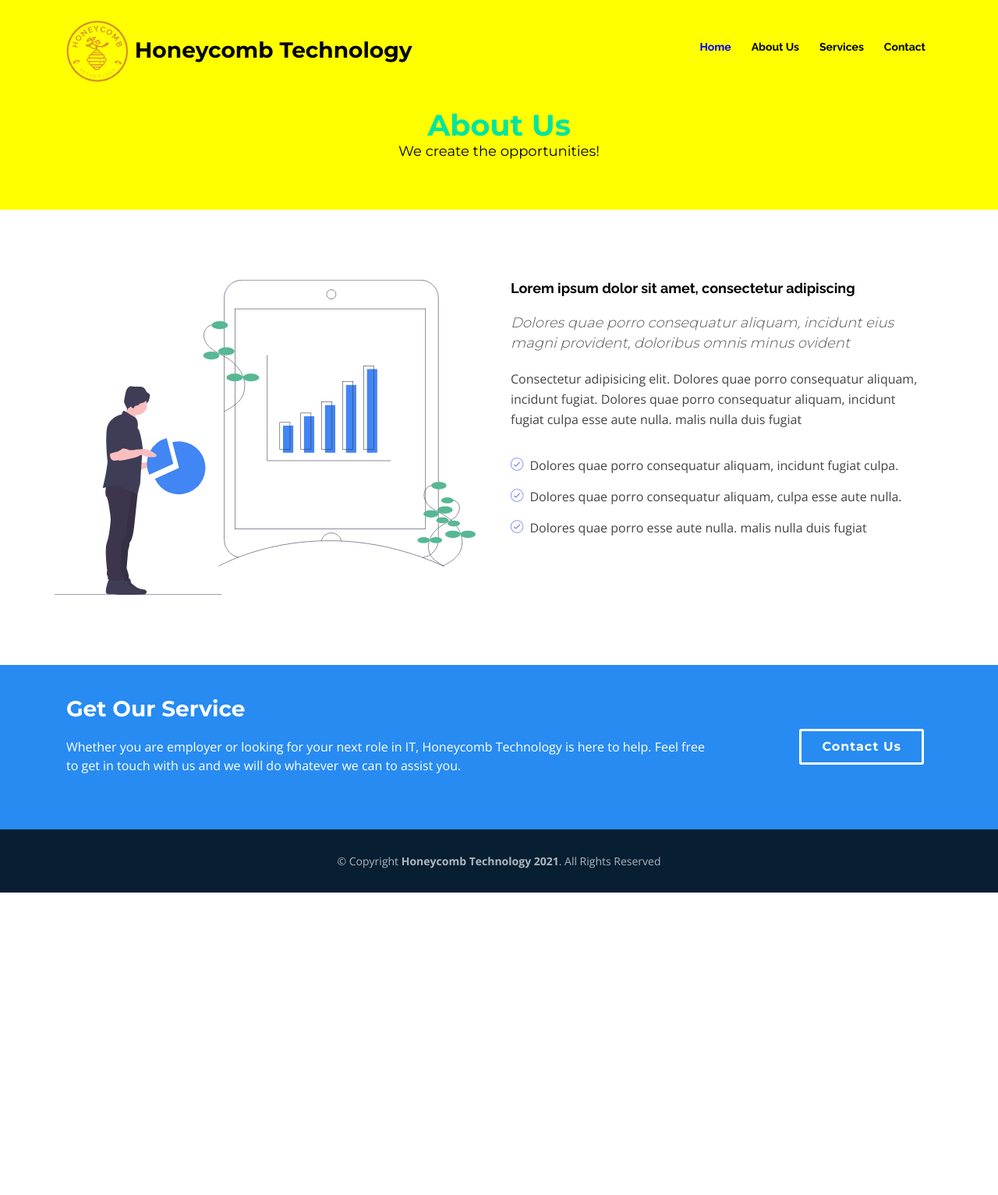
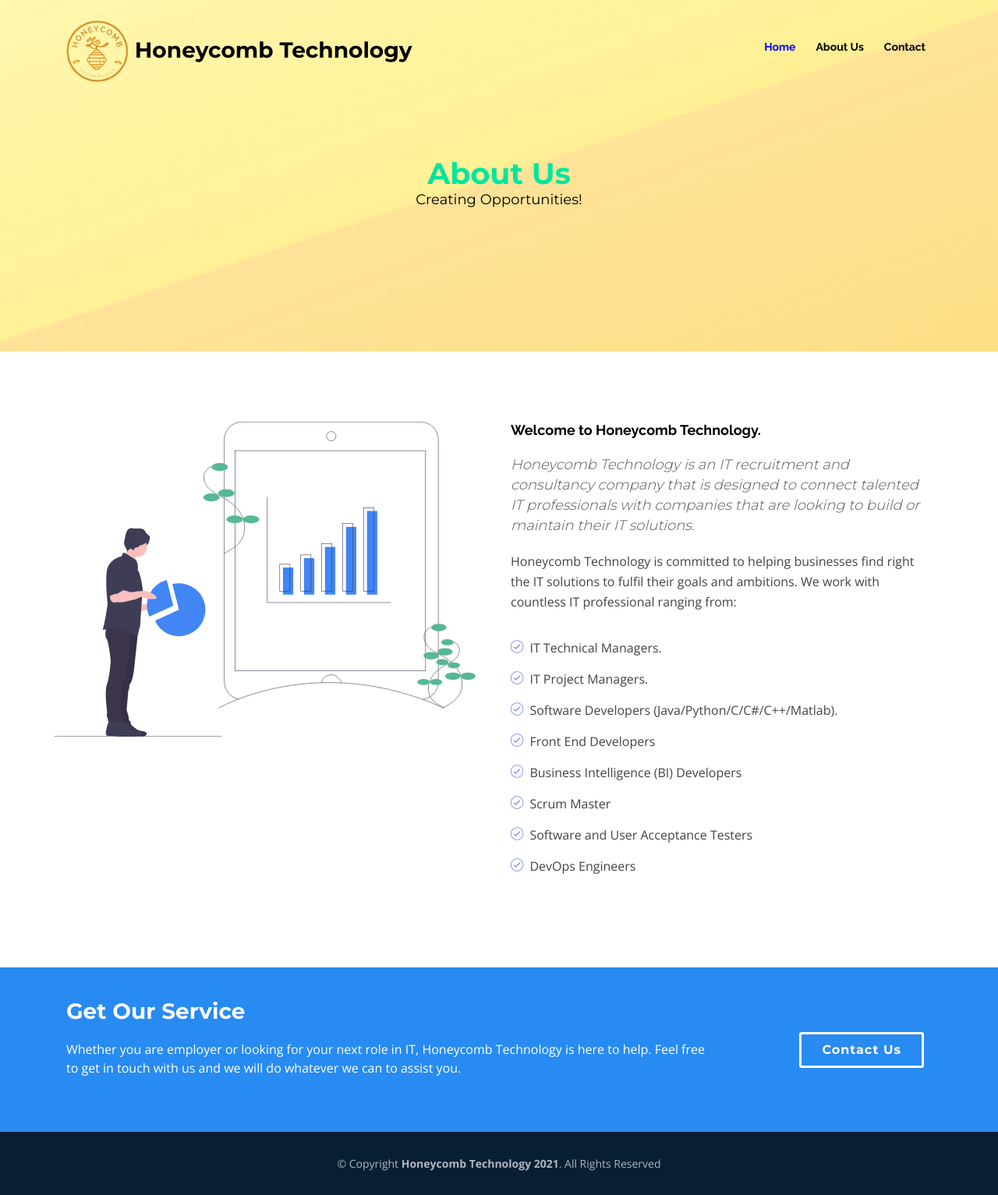
Before and after one commit to yonisM/honeycomb_technology, a Flask app: page /about in a window 1280 px wide. Shown: the whole page at 78% size. Before the commit the page ends 1145 px from the top, so only its background shows below. Run offline with Flask 2, Linux system fonts and the light colour scheme; some libraries are stand-ins or nearby versions; some web fonts are replaced.

Commit message:
Revamp site with email functionality

```diff
--- a/honecomb_technology/static/content/style.css
+++ b/honecomb_technology/static/content/style.css
@@ -525,10 +525,10 @@
 /*-------------------------------------------------
 Inner Banner
 ---------------------------------------------------*/
-#innerBanner{
-	padding: 138px 0 64px;
-	text-align:center;
-	background: yellow;
+#innerBanner {
+    padding: 0px 0 64px;
+    text-align: center;
+
 }
 #innerBanner h2{
 	color:black;
--- a/honecomb_technology/templates/about.html
+++ b/honecomb_technology/templates/about.html
@@ -3,18 +3,21 @@
 {% block content %}
 
 <!--==========================
-    Page Banner Section
+  Hero Section
 ============================-->
+<section id="hero" class="clearfix">
+    <div class="container">
+
         <section id="innerBanner">
             <div class="inner-content">
-        <h2><span>About Us</span><br>We create the opportunities!</h2>
+                <h2><span>About Us</span><br>Creating Opportunities!</h2>
                 <div>
                 </div>
             </div>
         </section><!-- #Page Banner -->
 
-<main id="main">
-
+    </div>
+</section><!-- #Hero -->
 <!--==========================
   About Section
 ============================-->
@@ -26,13 +29,20 @@
             </div>
 
             <div class="col-lg-6 content">
-                    <h2>Lorem ipsum dolor sit amet, consectetur adipiscing</h2>
-                    <h3>Dolores quae porro consequatur aliquam, incidunt eius magni provident, doloribus omnis minus ovident</h3>
-                    <p>Consectetur adipisicing elit. Dolores quae porro consequatur aliquam, incidunt fugiat. Dolores quae porro consequatur aliquam, incidunt fugiat culpa esse aute nulla. malis nulla duis fugiat</p>
+                <h2>Welcome to Honeycomb Technology.</h2>
+                <h3>Honeycomb Technology is an IT recruitment and consultancy company that is designed to connect talented IT professionals with companies that are looking to build or maintain their IT solutions.</h3>
+                <p>Honeycomb Technology is committed to helping businesses find right the IT solutions to fulfil their goals and ambitions. We work with countless IT professional ranging from:</p>
                 <ul>
-                        <li><i class="icon ion-ios-checkmark-outline"></i> Dolores quae porro consequatur aliquam, incidunt fugiat culpa.</li>
-                        <li><i class="icon ion-ios-checkmark-outline"></i> Dolores quae porro consequatur aliquam, culpa esse aute nulla.</li>
-                        <li><i class="icon ion-ios-checkmark-outline"></i> Dolores quae porro esse aute nulla. malis nulla duis fugiat</li>
+                    <li><i class="icon ion-ios-checkmark-outline"></i> IT Technical Managers.</li>
+                    <li><i class="icon ion-ios-checkmark-outline"></i> IT Project Managers.</li>
+                    <li><i class="icon ion-ios-checkmark-outline"></i> Software Developers (Java/Python/C/C#/C++/Matlab).</li>
+                    <li><i class="icon ion-ios-checkmark-outline"></i> Front End Developers</li>
+                    <li><i class="icon ion-ios-checkmark-outline"></i> Business Intelligence (BI) Developers</li>
+                    <li><i class="icon ion-ios-checkmark-outline"></i> Scrum Master</li>
+                    <li><i class="icon ion-ios-checkmark-outline"></i> Software and User Acceptance Testers</li>
+                    <li><i class="icon ion-ios-checkmark-outline"></i> DevOps Engineers </li>
+
+
                 </ul>
             </div>
         </div>
--- a/honecomb_technology/templates/layout.html
+++ b/honecomb_technology/templates/layout.html
@@ -52,7 +52,7 @@
                 <ul class="nav-menu">
                     <li class="menu-active"><a href="/home">Home</a></li>
                     <li><a href="/about">About Us</a></li>
-                    <li><a href="/services-we-provide">Services</a></li>
+                    <!-- Temporary Hiding the page <li><a href="/services-we-provide">Services</a></li>-->
                     <li><a href="/contact">Contact</a></li>
                 </ul>
             </nav><!-- #nav-menu-container -->
```
Also changed, not shown: honecomb_technology/templates/contact.html (+14 -3 lines), honecomb_technology/templates/services-we-provide.html (+11 -11 lines), 1 other file. Lines whose indentation alone changed are shown as unchanged.
